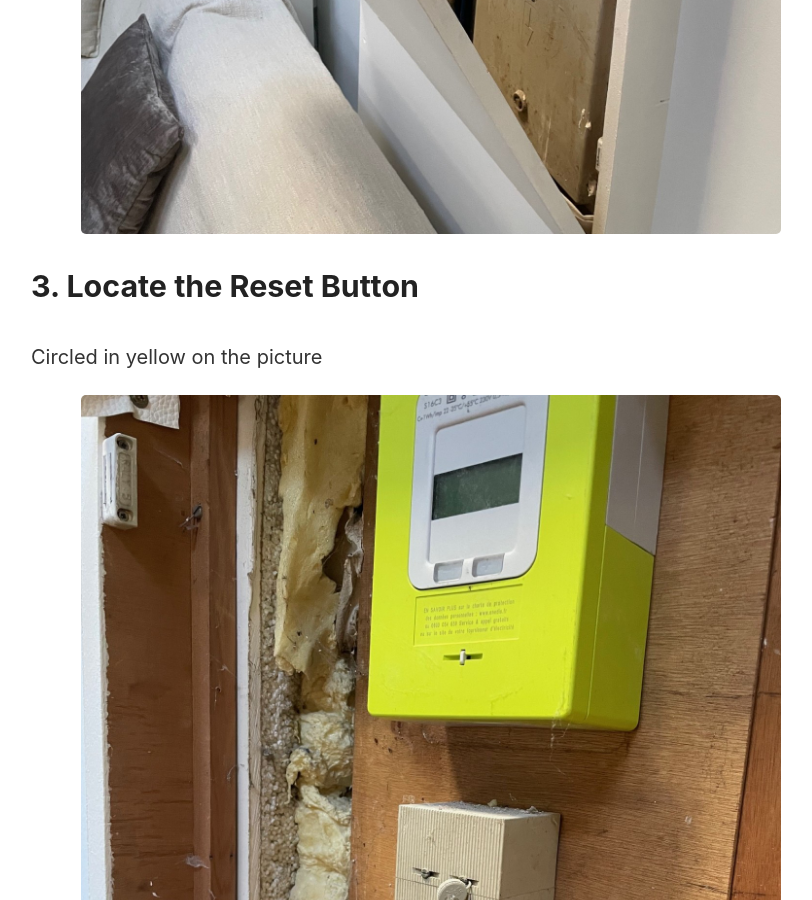
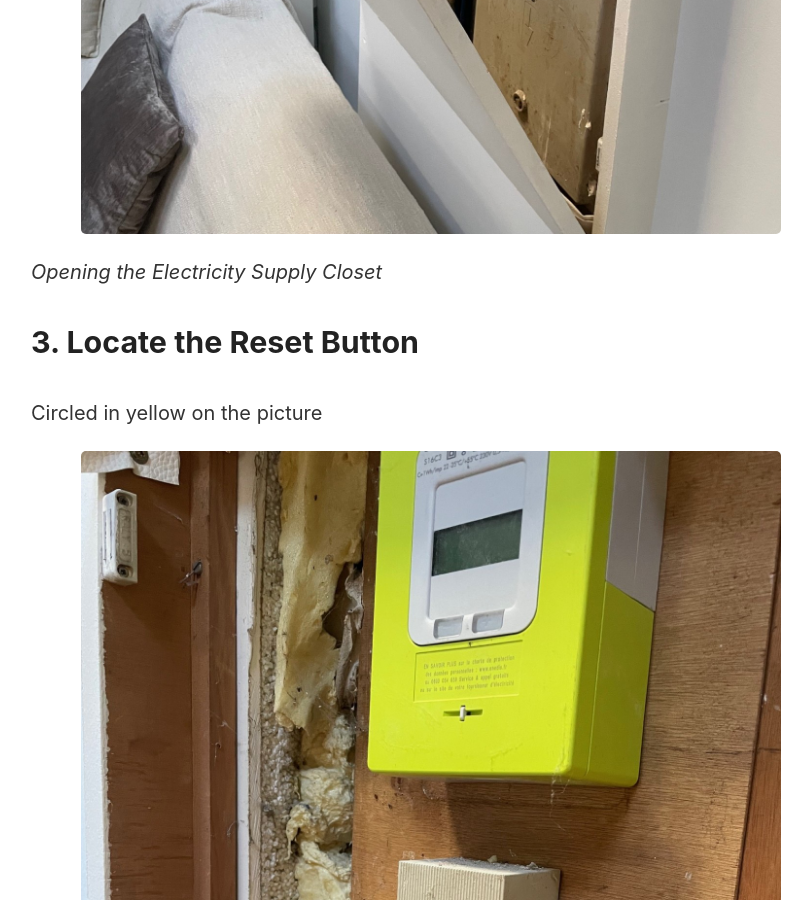
Before and after one commit to PhilAlain/tac, a Jekyll site: the page elec.html, which Jekyll copies as it is, in a window 1280 px wide and 900 px high, scrolled down 3523 px. Shown: the whole window, without its empty margins (209-1021 px from the left). Built offline with Jekyll 4.4.1, drawn with Linux system fonts in a browser that asks for light colours.

Commit message:
Update elec.html

```diff
--- a/elec.html
+++ b/elec.html
@@ -62,6 +62,7 @@
 
         <img src="assets/img/elec_3.jpg" alt="Opening the closet">
         <img src="assets/img/elec_4.jpg" alt="Opening the closet">
+        <p><em>Opening the Electricity Supply Closet</em></p>
 
         <h2>3. Locate the Reset Button</h2>
         <p>Circled in yellow on the picture</p>
```
